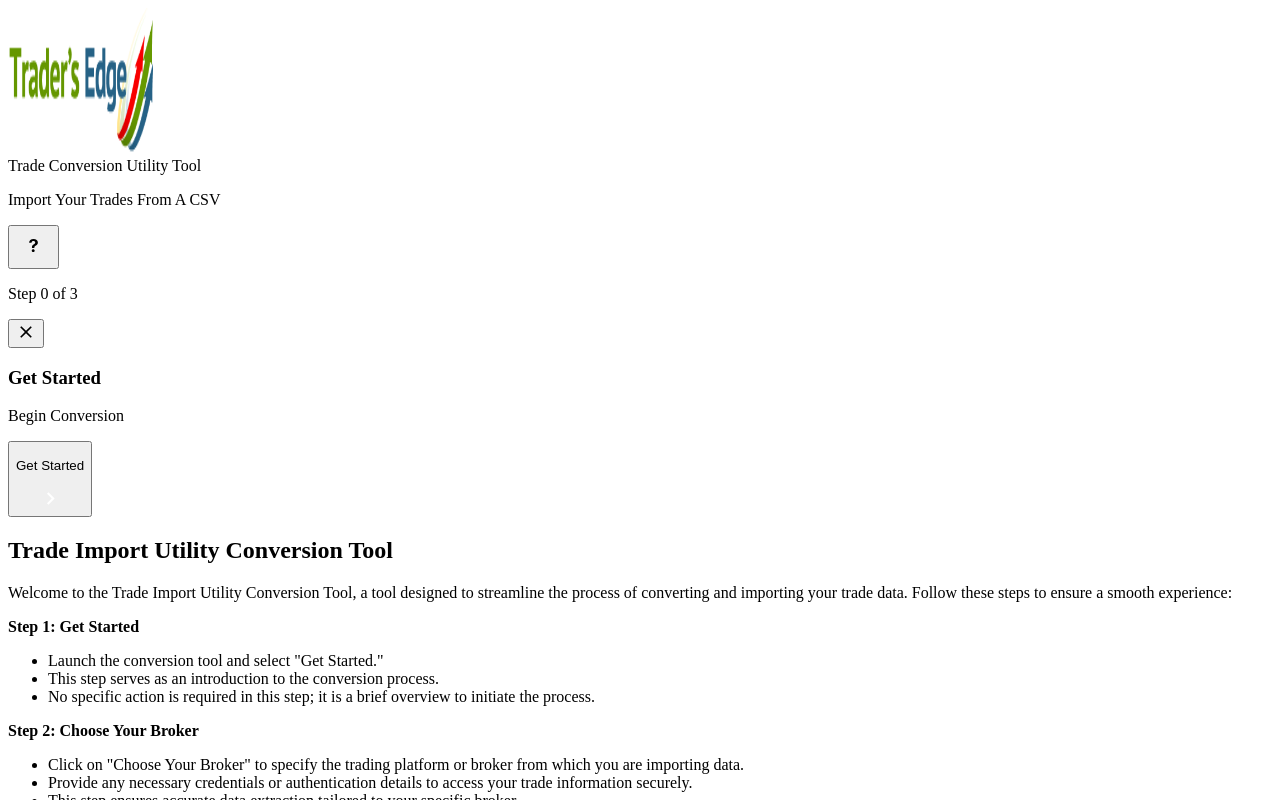
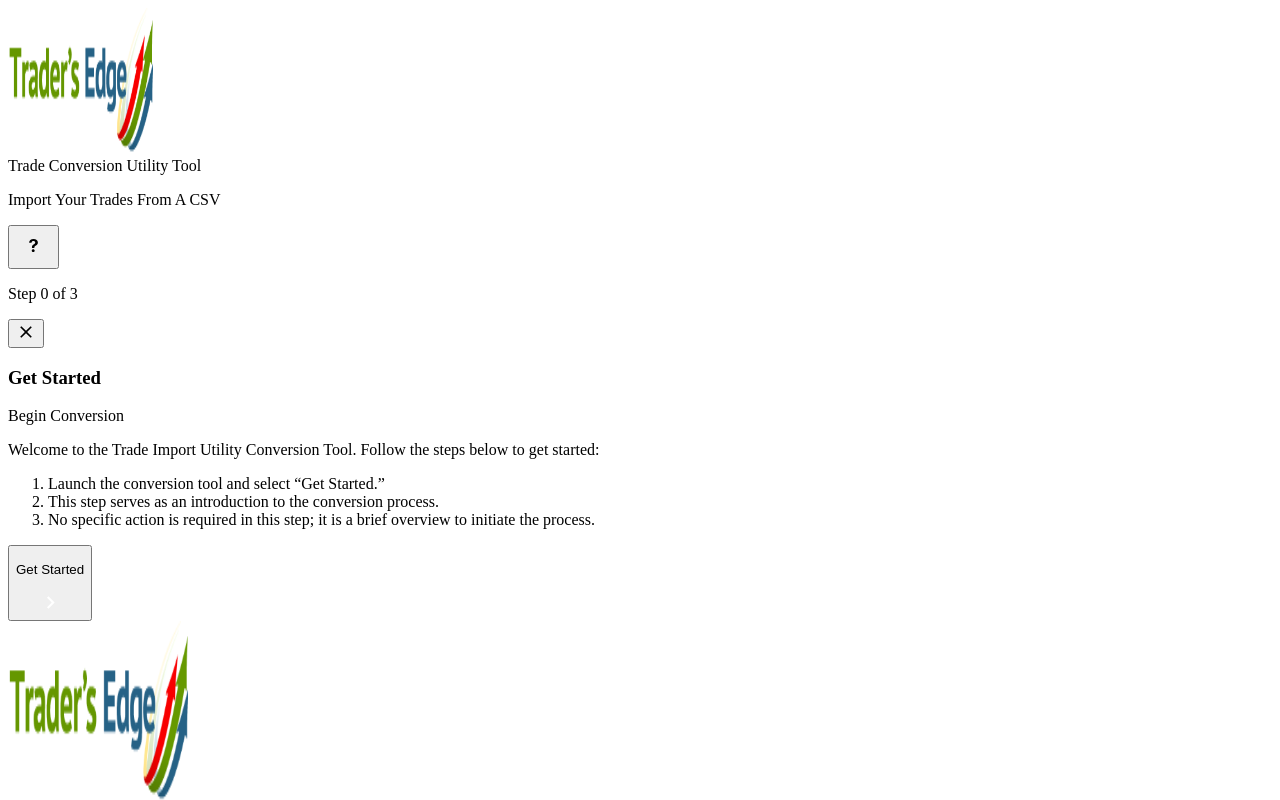
Before and after one commit to wbdev003/traders-edge-conversion-utility-tool, a Next.js app: page / in a window 1280 px wide. Both pictures are taken after a click on the button 33 px from the left and 247 px from the top of the page. Shown: the top 800 px of the page. Built offline with nearby package versions, Linux system fonts and the light colour scheme.

Commit message:
refactor form buttons and create disable logic

```diff
--- a/src/components/Common/Cards/SelectOptionCard.tsx
+++ b/src/components/Common/Cards/SelectOptionCard.tsx
@@ -32,7 +32,7 @@ export function SelectOptionCard({
 
   return (
     <Card
-      className={`w-fit mx-auto px-4 py-2 text-center rounded-3xl shadow-xl
+      className={`w-fit mx-auto px-4 py-2 text-center rounded-xl shadow-xl bg-slate-50
         border-slate-200 border-solid border-2 ${
           brokerIndex === index ? "bg-slate-300 border-slate-400" : "bg-white"
         }`}
--- a/src/components/Common/Modal/Modal.tsx
+++ b/src/components/Common/Modal/Modal.tsx
@@ -12,6 +12,8 @@ import {
 } from "@/components/ui/dialog";
 import { useModalStore } from "@/store/useModalStore";
 import { Separator } from "@/components/ui/separator";
+import logo from "../../../../public/images/traders-edge-logo.png";
+import Image from "next/image";
 
 const Modal = () => {
   /* State */
@@ -20,7 +22,7 @@ const Modal = () => {
   // Data for each step
   const steps = [
     {
-      title: "Get Started",
+      title: "Getting Started",
       content: [
         'Launch the conversion tool and select "Get Started."',
         "This step serves as an introduction to the conversion process.",
@@ -51,14 +53,14 @@ const Modal = () => {
         "If needed, make adjustments or corrections before proceeding to the final step.",
       ],
     },
-    {
+    /* {
       title: "Submit",
       content: [
         'Once you are satisfied with the imported data, click on "Submit" to finalize the conversion process.',
         "The tool will consolidate the data and generate a summary report for your reference.",
         "Review the summary to ensure all trades are accurately converted and imported.",
       ],
-    },
+    }, */
   ];
 
   return (
@@ -68,24 +70,26 @@ const Modal = () => {
         defaultOpen={toggleModal}
         onOpenChange={() => setToggleModal(!toggleModal)}
       >
-        <DialogContent className="p-4 md:p-6">
-          <DialogHeader>
-            <DialogTitle className="text-lg md:text-xl mb-2">
+        <DialogContent className=" ">
+          <DialogHeader className="  w-full ">
+            <div className=" w-full flex items-center justify-center my-2">
+              <Image height={180} width={180} src={logo} alt="" />
+            </div>
+            <DialogTitle className="text-base text-center md:text-left md:text-lg mb-2  text-slate-500">
               Trade Import Utility Conversion Tool
             </DialogTitle>
             <DialogDescription className="text-sm md:text-base text-left mb-4">
-              Welcome to the Trade Import Utility Conversion Tool, a tool
-              designed to streamline the process of converting and importing
-              your trade data. Follow these steps to ensure a smooth experience:
+              Welcome to the Trade Conversion Utility Tool – your solution for
+              effortlessly converting and importing trade data.
             </DialogDescription>
-            <Separator />
           </DialogHeader>
-          <div className="max-h-96 overflow-y-scroll space-y-4 w-full">
+          <Separator />
+          <div className="max-h-96 overflow-y-scroll space-y-4 w-full ">
             {steps.map((step, index) => (
               <DialogDescription className="w-11/12" key={index}>
-                <strong className="text-base md:text-lg text-slate-500 ">{`Step ${
-                  index + 1
-                }: ${step.title}`}</strong>
+                <strong className="text-base md:text-lg text-slate-500 ">{`${
+                  index > 0 ? `Step ${index}:` : ""
+                } ${step.title}`}</strong>
                 <ul className="list-disc pl-6 space-y-1 mt-1">
                   {step.content.map((item, i) => (
                     <li key={i} className="text-sm md:text-base">
@@ -97,13 +101,10 @@ const Modal = () => {
             ))}
 
             <DialogDescription className=" w-11/12">
-              <strong className="text-slate-500">Congratulations!</strong> You
-              have successfully completed the trade import process using our
-              conversion tool. This efficient utility ensures a hassle-free
-              experience, allowing you to focus on your trading strategies
-              without the burden of manual data entry. If you encounter any
-              issues or have questions, refer to the tool&apos;s documentation
-              or reach out to our support team for assistance. Happy trading!
+              <strong>Congratulations!</strong> You haveve successfully
+              completed the trade import process with our conversion tool. For
+              any issues or questions, consult the tool&apos;s documentation or
+              reach out to our support team. Happy trading!
             </DialogDescription>
           </div>
         </DialogContent>
--- a/src/components/Common/SubHeader/SubHeader.tsx
+++ b/src/components/Common/SubHeader/SubHeader.tsx
@@ -9,7 +9,7 @@ import { useModalStore } from "@/store/useModalStore";
 const SubHeader = () => {
   const { toggleModal, setToggleModal } = useModalStore();
   return (
-    <div className="w-full font-semibold py-4 bg-slate-50  text-lg text-left">
+    <div className="w-full font-semibold py-4 bg-slate-50  text-lg text-left shadow-sm">
       <Container>
         <div className="flex items-center w-full justify-between">
           <p className="text-base sm:text-lg text-slate-700">
--- a/src/components/MultiStepForm/FormSteps/GetStartedStep.tsx
+++ b/src/components/MultiStepForm/FormSteps/GetStartedStep.tsx
@@ -1,7 +1,27 @@
 import React from "react";
 
 const GetStartedStep = () => {
-  return <div>GetStartedStep</div>;
+  return (
+    <div className="text-slate-700 font-normal max-w-md mx-auto pt-5">
+      <p className=" mb-6 text-center text-base">
+        Welcome to the Trade Import Utility Conversion Tool. Follow the steps
+        below to get started:
+      </p>
+      <ol className="list-decimal pl-6">
+        <li className="text-base mb-4">
+          Launch the conversion tool and select{" "}
+          <span className="font-semibold">&ldquo;Get Started.&rdquo;</span>
+        </li>
+        <li className="text-base mb-4">
+          This step serves as an introduction to the conversion process.
+        </li>
+        <li className="text-base mb-4">
+          No specific action is required in this step; it is a brief overview to
+          initiate the process.
+        </li>
+      </ol>
+    </div>
+  );
 };
 
 export default GetStartedStep;
--- /dev/null
+++ b/src/components/MultiStepForm/FormStructure/FormButtons.tsx
@@ -0,0 +1,56 @@
+import React from "react";
+import { Button } from "@/components/ui/button";
+import { useFormStepStore } from "@/store/useFormStepStore";
+import { useSelectionStore } from "@/store/useSelectionStore";
+import Icons from "@/components/Common/Icons/Icons";
+
+interface FormButtonsProps {
+  condition: boolean;
+  buttonTitle: string;
+}
+
+const FormButtons = ({ condition, buttonTitle }: FormButtonsProps) => {
+  /* State */
+  const { brokerSelection, setBrokerSelection, brokerIndex } =
+    useSelectionStore();
+  const { formStep, setFormStep } = useFormStepStore();
+  return (
+    <div
+      className={`w-full flex items-center ${
+        formStep === 0 ? "justify-end" : "justify-between"
+      }  mt-14`}
+    >
+      {formStep > 0 ? (
+        <Button
+          className="flex m-0 w-fit p-0 px-2 pr-4 bg-slate-700"
+          onClick={() => {
+            setFormStep(formStep - 1);
+          }}
+        >
+          <Icons type="back" size={20} color="white" />
+          <p className="pl-1">Go Back</p>
+        </Button>
+      ) : (
+        <></>
+      )}
+      {condition ? (
+        <Button disabled className="flex m-0 w-fit p-0 px-2 pl-5 bg-slate-700">
+          <p>{buttonTitle}</p>
+          <Icons type="next" size={25} color="white" />
+        </Button>
+      ) : (
+        <Button
+          className="flex m-0 w-fit p-0 px-2 pl-5 bg-slate-700"
+          onClick={() => {
+            setFormStep(formStep + 1);
+          }}
+        >
+          <p>{buttonTitle}</p>
+          <Icons type="next" size={25} color="white" />
+        </Button>
+      )}
+    </div>
+  );
+};
+
+export default FormButtons;
--- a/src/components/MultiStepForm/FormStructure/FormStructure.tsx
+++ b/src/components/MultiStepForm/FormStructure/FormStructure.tsx
@@ -8,9 +8,6 @@ import {
   CardDescription,
 } from "@/components/ui/card";
 import { ReactNode } from "react";
-import Icons from "@/components/Common/Icons/Icons";
-import { useSelectionStore } from "@/store/useSelectionStore";
-import { useFormStepStore } from "@/store/useFormStepStore";
 
 interface FormStructureProps {
   children: ReactNode;
@@ -23,15 +20,10 @@ const FormStructure: React.FC<FormStructureProps> = ({
   children,
   title,
   description,
-  buttonTitle,
 }) => {
-  /* State */
-  const { brokerSelection, setBrokerSelection } = useSelectionStore();
-  const { formStep, setFormStep } = useFormStepStore();
-
   return (
-    <Card className="mt-6 rounded-3xl p-7">
-      <CardHeader className="p-0 m-0 text-center">
+    <Card className="mt-6 rounded-xl p-7 bg-slate-50 shadow-md">
+      <CardHeader className="p-0 m-0 text-center ">
         <CardTitle className="text-2xl sm:text-3xl font-semibold text-slate-700">
           {title}
         </CardTitle>
--- a/src/components/MultiStepForm/MultiStepForm.tsx
+++ b/src/components/MultiStepForm/MultiStepForm.tsx
@@ -9,6 +9,8 @@ import DisplayDataStep from "./FormSteps/DisplayDataStep";
 import { Button } from "../ui/button";
 import Icons from "../Common/Icons/Icons";
 import { useFileUploadStore } from "@/store/useFileUploadStore";
+import GetStartedStep from "./FormSteps/GetStartedStep";
+import FormButtons from "./FormStructure/FormButtons";
 
 // Define an interface for form fields
 interface FormFields {
@@ -19,8 +21,8 @@ interface FormFields {
 
 const MultiStepForm: React.FC = () => {
   /* State */
-  const { brokerSelection, setBrokerSelection } = useSelectionStore();
-  const { formStep, setFormStep } = useFormStepStore();
+  const { brokerIndex } = useSelectionStore();
+  const { formStep } = useFormStepStore();
   const { fileData, fileDetails } = useFileUploadStore();
 
   // Define dynamic form fields based on formStep
@@ -41,7 +43,7 @@ const MultiStepForm: React.FC = () => {
       buttonTitle: "Upload",
     },
     3: {
-      title: "Your Trade Imports",
+      title: "Review Your Trade Imports",
       description: "Here are a list of your trades.",
       buttonTitle: "Submit",
     },
@@ -53,49 +55,42 @@ const MultiStepForm: React.FC = () => {
       description={formFields[formStep].description}
       buttonTitle={formFields[formStep].buttonTitle}
     >
-      {/* {formStep === 0 && <SelectBrokerStep />} */}
-      {formStep === 1 && <SelectBrokerStep />}
-      {formStep === 2 && <UploadFileStep />}
-      {formStep === 3 && <DisplayDataStep />}
-
-      <div
-        className={`w-full flex items-center ${
-          formStep === 0 ? "justify-end" : "justify-between"
-        }  mt-14`}
-      >
-        {formStep > 0 ? (
-          <Button
-            className="flex m-0 w-fit p-0 px-2 pr-4 bg-slate-700"
-            onClick={() => {
-              setFormStep(formStep - 1);
-            }}
-          >
-            <Icons type="back" size={20} color="white" />
-            <p className="pl-1">Go Back</p>
-          </Button>
-        ) : (
-          <></>
-        )}
-        {brokerSelection === null ? (
-          <Button
-            disabled
-            className="flex m-0 w-fit p-0 px-2 pl-5 bg-slate-700"
-          >
-            <p>{formFields[formStep].buttonTitle}</p>
-            <Icons type="next" size={25} color="white" />
-          </Button>
-        ) : (
-          <Button
-            className="flex m-0 w-fit p-0 px-2 pl-5 bg-slate-700"
-            onClick={() => {
-              setFormStep(formStep + 1);
-            }}
-          >
-            <p>{formFields[formStep].buttonTitle}</p>
-            <Icons type="next" size={25} color="white" />
-          </Button>
-        )}
-      </div>
+      {formStep === 0 && (
+        <>
+          <GetStartedStep />
+          <FormButtons
+            condition={false}
+            buttonTitle={formFields[formStep].buttonTitle}
+          />
+        </>
+      )}
+      {formStep === 1 && (
+        <>
+          <SelectBrokerStep />
+          <FormButtons
+            condition={brokerIndex === null}
+            buttonTitle={formFields[formStep].buttonTitle}
+          />
+        </>
+      )}
+      {formStep === 2 && (
+        <>
+          <UploadFileStep />
+          <FormButtons
+            condition={fileData.length === 0 && fileDetails.length === 0}
+            buttonTitle={formFields[formStep].buttonTitle}
+          />
+        </>
+      )}
+      {formStep === 3 && (
+        <>
+          <DisplayDataStep />
+          <FormButtons
+            condition={fileData.length === 0 && fileDetails.length === 0}
+            buttonTitle={formFields[formStep].buttonTitle}
+          />
+        </>
+      )}
     </FormStructure>
   );
 };
```
Also changed, not shown: src/components/Common/ProgressBar/FormStepProgress.tsx (+18 -3 lines).
